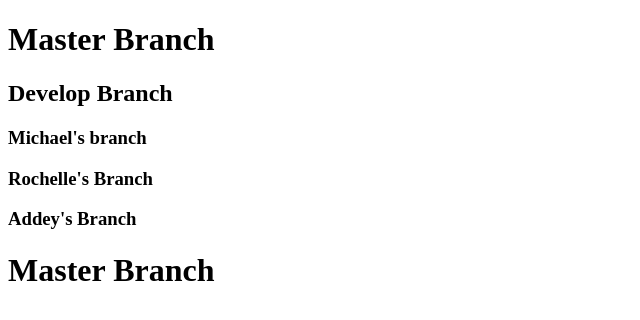
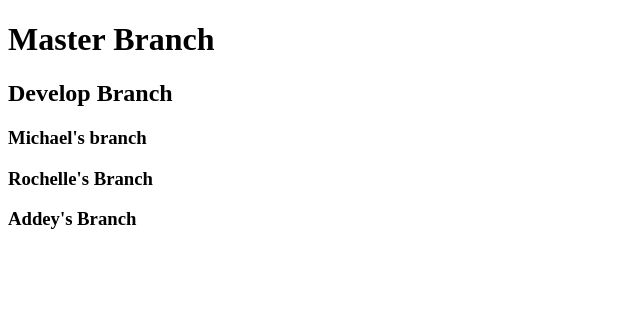
Before and after one commit to shboulz/teamGit, a plain HTML site: page index.html in a window 1280 px wide. Shown: the whole page, without its empty margins (0-640 px from the left). Drawn offline with Linux system fonts and the light colour scheme.

Commit message:
Update index.html

```diff
--- a/index.html
+++ b/index.html
@@ -16,10 +16,4 @@
     <h3>Rochelle's Branch</h3>
     <h3>Addey's Branch</h3>
 </body>
-
-<body>
-
-    <h1>Master Branch</h1>
-
-</body>
 </html>
```
